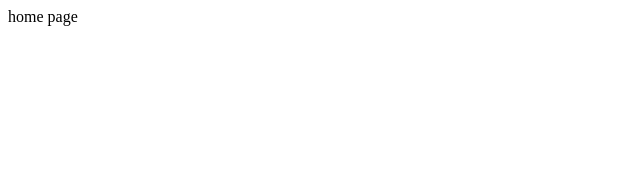
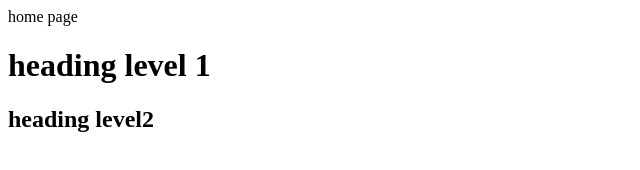
Before and after one commit to Arshdeep-kaur845/Arshdeep-kaur845.github.io, a plain HTML site: page index3.html in a window 1280 px wide. Shown: the whole page, without its empty margins (0-640 px from the left). Drawn offline with Linux system fonts and the light colour scheme.

Commit message:
Update index3.html

```diff
--- a/index3.html
+++ b/index3.html
@@ -7,3 +7,8 @@
         <meta name="author" content="arsh">
         <meta name="keywords" content="HTML,CSS,WEB DESIGN">
         <meta name="description" content="home page of my little store website"
+         <body>
+        <h1>heading level 1</h1>
+        <h2>heading level2</h2>
+    </body>
+    </head>
```
